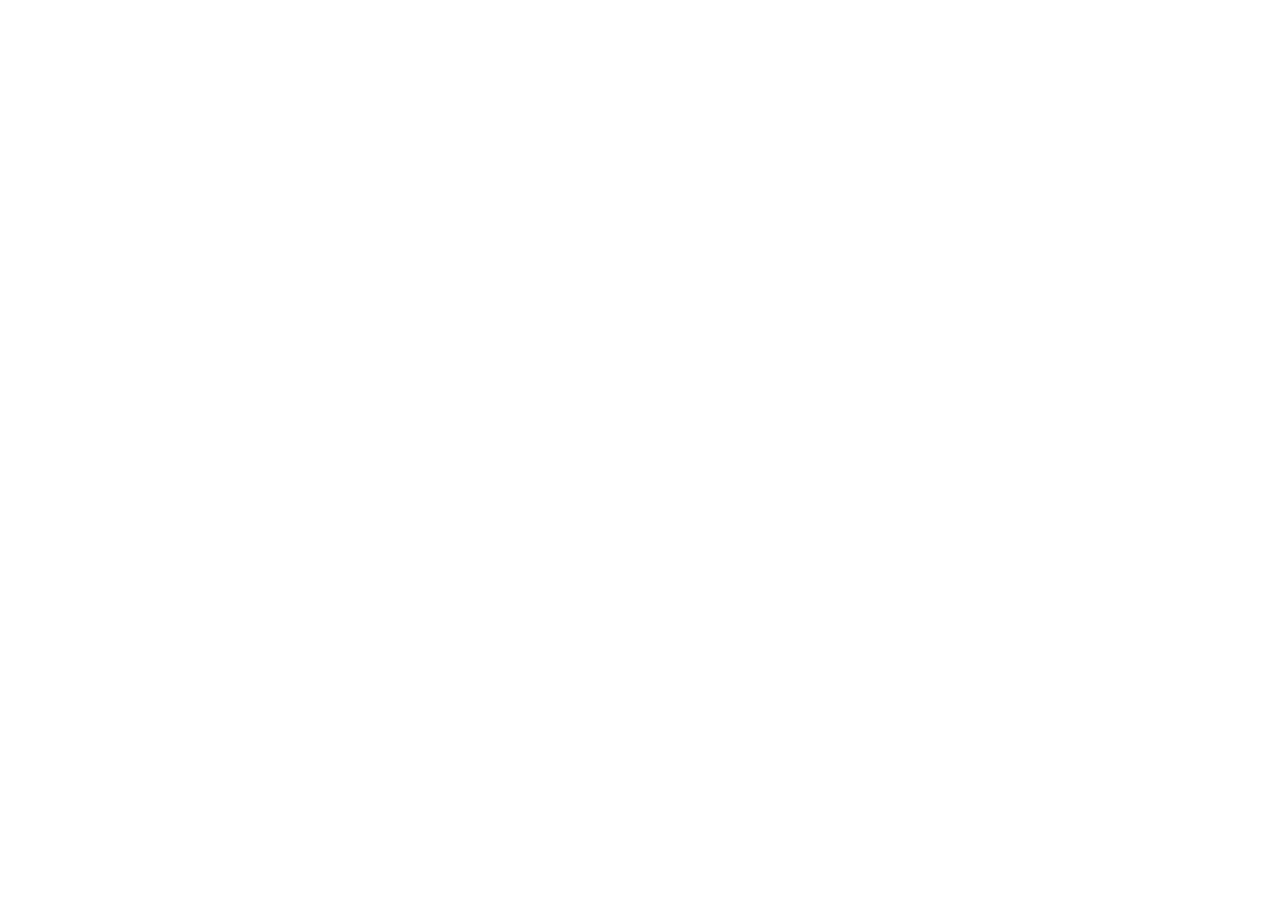
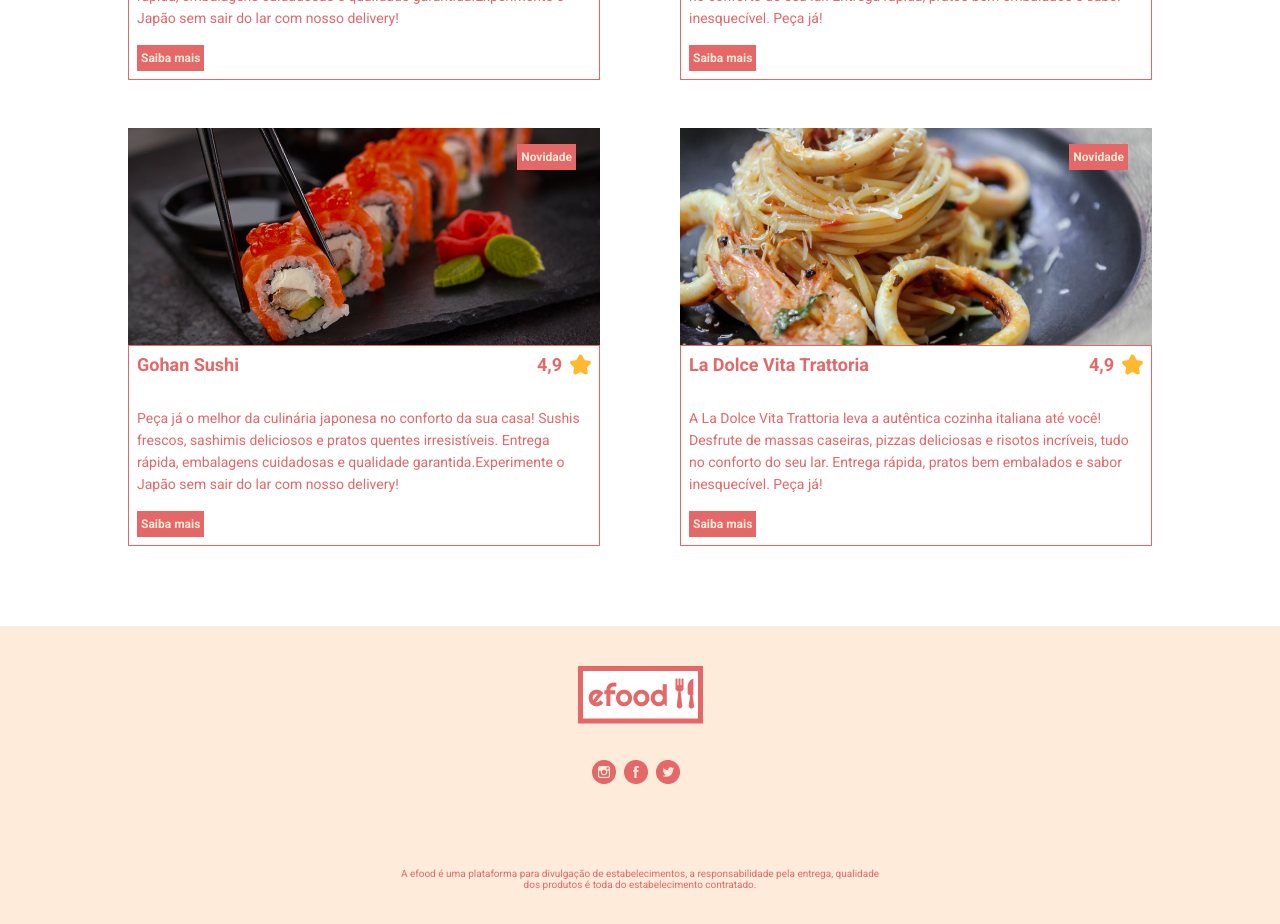
Before and after one commit to MarvinRF/e-food-app, a React (Create React App) app: page / in a window 1280 px wide. Shown: the part 1340-2264 px from the top of the page. Before the commit the page ends 800 px from the top, so only its background shows below. Built offline with nearby package versions, Linux system fonts and the light colour scheme.

Commit message:
restaurants, restaurantslist, tag, header, footer, homepage DONE

```diff
--- a/src/App.tsx
+++ b/src/App.tsx
@@ -3,6 +3,7 @@
 
 import Rotas from './routes'
 import { BrowserRouter } from 'react-router-dom'
+import Footer from './components/Footer'
 
 function App() {
   return (
@@ -10,6 +11,7 @@
       <GlobalCss />
       <Header />
       <Rotas />
+      <Footer />
     </BrowserRouter>
   )
 }
--- /dev/null
+++ b/src/components/Footer/index.tsx
@@ -0,0 +1,25 @@
+import logo from '../../assets/logo.png'
+import face from '../../assets/facebook.png'
+import insta from '../../assets/instagram.png'
+import X from '../../assets/twitter.png'
+import { Imagem, Logo, Text, SocialMediaContainer } from './styles'
+
+const Footer = () => {
+  return (
+    <Imagem>
+      <Logo src={logo} alt="Efood" />
+      <SocialMediaContainer>
+        <img src={insta} alt="" />
+        <img src={face} alt="" />
+        <img src={X} alt="" />
+      </SocialMediaContainer>
+      <Text>
+        A efood é uma plataforma para divulgação de estabelecimentos, a
+        responsabilidade pela entrega, qualidade dos produtos é toda do
+        estabelecimento contratado.
+      </Text>
+    </Imagem>
+  )
+}
+
+export default Footer
--- /dev/null
+++ b/src/components/Footer/styles.ts
@@ -0,0 +1,31 @@
+import styled from 'styled-components'
+import { colors } from '../../styles'
+
+export const Imagem = styled.div`
+  background-color: ${colors.lightPink};
+  display: block;
+  justify-content: center;
+  text-align: center;
+  height: 298px;
+  width: 100%;
+`
+export const SocialMediaContainer = styled.div`
+  padding-bottom: 80px;
+  img {
+    margin-right: 8px;
+  }
+`
+export const Logo = styled.img`
+  margin-top: 40px;
+  margin-bottom: 32px;
+  width: 125px;
+  height: 58px;
+`
+export const Text = styled.p`
+  text-align: center;
+  justify-content: center;
+  font-size: 10px;
+  font-weight: 400;
+  margin: 0 auto;
+  max-width: 480px;
+`
--- a/src/components/Restaurants/index.tsx
+++ b/src/components/Restaurants/index.tsx
@@ -1,26 +1,48 @@
 import React from 'react'
-import { Card, Descricao, Infos, Titulo } from './styles'
+import {
+  Card,
+  Descricao,
+  Infos,
+  Titulo,
+  RestContainer,
+  Button,
+  TitleContainer,
+  RatingContainer
+} from './styles'
 import Tag from '../Tag'
+import star from '../../assets/estrela.svg'
 
 type Props = {
   title: string
   description: string
   image: string
   infos: string[]
+  rating: string
 }
 
-const Restaurants = ({ description, image, infos, title }: Props) => {
+const Restaurants = ({ description, image, infos, title, rating }: Props) => {
   return (
-    <Card>
+    <RestContainer>
       <img src={image} alt={title} />
       <Infos>
         {infos.map((info) => (
           <Tag key={info}>{info}</Tag>
         ))}
       </Infos>
-      <Titulo>{title}</Titulo>
-      <Descricao>{description}</Descricao>
-    </Card>
+      <Card>
+        <TitleContainer>
+          <Titulo>{title}</Titulo>
+          <RatingContainer>
+            <Titulo>{rating}</Titulo>
+            <span>
+              <img src={star} alt="star" />
+            </span>
+          </RatingContainer>
+        </TitleContainer>
+        <Descricao>{description}</Descricao>
+        <Button>Saiba mais</Button>
+      </Card>
+    </RestContainer>
   )
 }
 
--- a/src/components/Restaurants/styles.ts
+++ b/src/components/Restaurants/styles.ts
@@ -1,31 +1,56 @@
 import styled from 'styled-components'
 import { colors } from '../../styles'
+import { TagContainer } from '../Tag/styles'
+
+export const RestContainer = styled.div`
+  position: relative;
+  margin-bottom: 48px;
+
+  ${TagContainer} {
+    margin-right: 8px;
+  }
+`
 
 export const Card = styled.div`
   background-color: ${colors.white};
-  border-radius: 8px;
   padding: 8px;
-  position: relative;
+  border: 1px solid ${colors.darkPink};
+  margin-top: -4px;
 `
 export const Titulo = styled.h3`
   font-weight: bold;
   font-size: 18px;
   display: block;
-  margin-top: 8px;
   margin-bottom: 16px;
+  margin-right: 8px;
 `
 export const Descricao = styled.p`
   font-size: 14px;
   line-height: 22px;
   display: block;
-  margin-top: 16px;
+  margin: 16px 0;
   font-weight: 400;
   line-height: 22px;
+`
+export const Button = styled.button`
+  background-color: ${colors.darkPink};
+  color: ${colors.lightPink};
+  font-size: 12px;
+  font-weight: bold;
+  padding: 6px 4px;
+  display: inline-block;
+  border: none;
 `
 export const Infos = styled.div`
   position: absolute;
   top: 16px;
   right: 16px;
-  margin-left: 8px;
-  padding: 6px 4px;
 `
+export const TitleContainer = styled.div`
+  display: flex;
+  justify-content: space-between;
+`
+export const RatingContainer = styled.div`
+  display: flex;
+  justify-content: space-between;
+`
--- /dev/null
+++ b/src/components/RestaurantsList/index.tsx
@@ -0,0 +1,38 @@
+import { Container, List } from './styles'
+import Restaurants from '../Restaurants'
+
+export type RestaurantProps = {
+  infos: string[]
+  id: number
+  title: string
+  description: string
+  image: string
+  rating: string
+}
+
+export type Props = {
+  restaurant: RestaurantProps[]
+}
+
+const RestaurantsList = ({ restaurant }: Props) => {
+  return (
+    <Container>
+      <div className="container">
+        <List>
+          {restaurant.map((restaurant) => (
+            <Restaurants
+              key={restaurant.id}
+              title={restaurant.title}
+              description={restaurant.description}
+              image={restaurant.image}
+              infos={restaurant.infos}
+              rating={restaurant.rating}
+            />
+          ))}
+        </List>
+      </div>
+    </Container>
+  )
+}
+
+export default RestaurantsList
--- /dev/null
+++ b/src/components/RestaurantsList/styles.ts
@@ -0,0 +1,18 @@
+import styled from 'styled-components'
+import { colors } from '../../styles'
+
+export const Container = styled.section`
+  padding: 32px 0;
+  background-color: ${colors.white};
+`
+
+export const List = styled.ul`
+  display: grid;
+  grid-template-columns: 1fr 1fr;
+  column-gap: 80px;
+  margin-top: 40px;
+`
+export const Title = styled.h2`
+  font-size: 18px;
+  font-weight: bold;
+`
--- /dev/null
+++ b/src/components/models/Restaurant.ts
@@ -0,0 +1,26 @@
+class Restaurant {
+  id: number
+  title: string
+  description: string
+  image: string
+  infos: string[]
+  rating: string
+
+  constructor(
+    id: number,
+    title: string,
+    description: string,
+    image: string,
+    infos: string[],
+    rating: string
+  ) {
+    this.id = id
+    this.title = title
+    this.description = description
+    this.image = image
+    this.infos = infos
+    this.rating = rating
+  }
+}
+
+export default Restaurant
--- a/src/components/pages/Home/index.tsx
+++ b/src/components/pages/Home/index.tsx
@@ -1,16 +1,69 @@
-import Restaurants from '../../Restaurants'
+import RestaurantsList from '../../RestaurantsList'
+import Restaurant from '../../models/Restaurant'
+import japan from '../../../assets/sushi.png'
+import tratoria from '../../../assets/pasta.png'
 
-import japan from '../../../assets/sushi.png'
+const destaque: Restaurant[] = [
+  {
+    id: 1,
+    title: 'Gohan Sushi',
+    description:
+      'Peça já o melhor da culinária japonesa no conforto da sua casa! Sushis frescos, sashimis deliciosos e pratos quentes irresistíveis. Entrega rápida, embalagens cuidadosas e qualidade garantida.Experimente o Japão sem sair do lar com nosso delivery!',
+    image: japan,
+    infos: ['Novidade'],
+    rating: '4,9'
+  },
+  {
+    id: 3,
+    title: 'La Dolce Vita Trattoria',
+    description:
+      'A La Dolce Vita Trattoria leva a autêntica cozinha italiana até você! Desfrute de massas caseiras, pizzas deliciosas e risotos incríveis, tudo no conforto do seu lar. Entrega rápida, pratos bem embalados e sabor inesquecível. Peça já!',
+    image: tratoria,
+    infos: ['Novidade'],
+    rating: '4,9'
+  },
+  {
+    id: 4,
+    title: 'Gohan Sushi',
+    description:
+      'Peça já o melhor da culinária japonesa no conforto da sua casa! Sushis frescos, sashimis deliciosos e pratos quentes irresistíveis. Entrega rápida, embalagens cuidadosas e qualidade garantida.Experimente o Japão sem sair do lar com nosso delivery!',
+    image: japan,
+    infos: ['Novidade'],
+    rating: '4,9'
+  },
+  {
+    id: 5,
+    title: 'La Dolce Vita Trattoria',
+    description:
+      'A La Dolce Vita Trattoria leva a autêntica cozinha italiana até você! Desfrute de massas caseiras, pizzas deliciosas e risotos incríveis, tudo no conforto do seu lar. Entrega rápida, pratos bem embalados e sabor inesquecível. Peça já!',
+    image: tratoria,
+    infos: ['Novidade'],
+    rating: '4,9'
+  },
+  {
+    id: 6,
+    title: 'Gohan Sushi',
+    description:
+      'Peça já o melhor da culinária japonesa no conforto da sua casa! Sushis frescos, sashimis deliciosos e pratos quentes irresistíveis. Entrega rápida, embalagens cuidadosas e qualidade garantida.Experimente o Japão sem sair do lar com nosso delivery!',
+    image: japan,
+    infos: ['Novidade'],
+    rating: '4,9'
+  },
+  {
+    id: 7,
+    title: 'La Dolce Vita Trattoria',
+    description:
+      'A La Dolce Vita Trattoria leva a autêntica cozinha italiana até você! Desfrute de massas caseiras, pizzas deliciosas e risotos incríveis, tudo no conforto do seu lar. Entrega rápida, pratos bem embalados e sabor inesquecível. Peça já!',
+    image: tratoria,
+    infos: ['Novidade'],
+    rating: '4,9'
+  }
+]
 
 const Home = () => {
   return (
     <div>
-      <Restaurants
-        title={'gohan'}
-        description={'padaria'}
-        image={japan}
-        infos={['NOVIDADE']}
-      />
+      <RestaurantsList restaurant={destaque} />
     </div>
   )
 }
```
